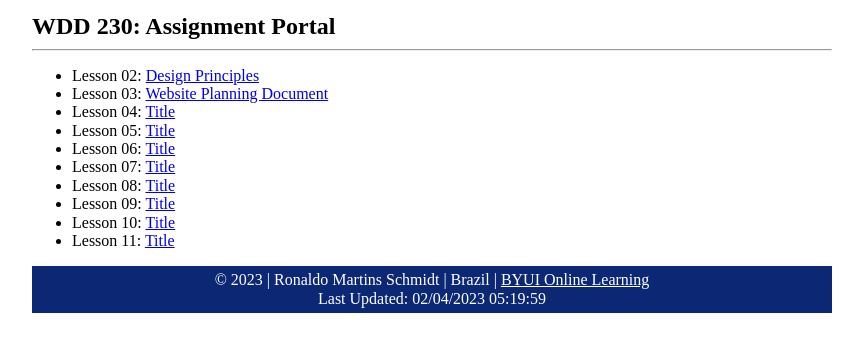
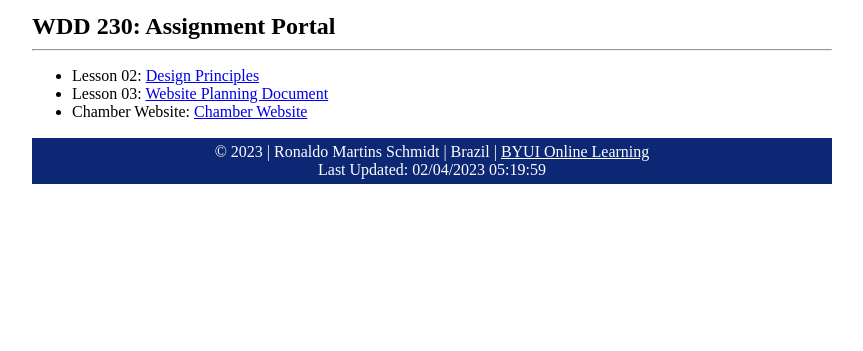
Before and after one commit to alwaid42/wdd230oldold, a plain HTML site: page index.html in a window 1280 px wide. Shown: the part 187-538 px from the top of the page, without its empty margins (208-1071 px from the left). Drawn offline with nearby package versions, Linux system fonts and the light colour scheme.

Commit message:
changed index

```diff
--- a/index.html
+++ b/index.html
@@ -26,14 +26,8 @@
         <ul class="hyperlinks">
             <li>Lesson 02: <a href="lesson2/design-principles.html">Design Principles</a></li>
             <li>Lesson 03: <a href="lesson3">Website Planning Document</a></li>
-            <li>Lesson 04: <a href="#">Title</a></li>
-            <li>Lesson 05: <a href="#">Title</a></li>
-            <li>Lesson 06: <a href="#">Title</a></li>
-            <li>Lesson 07: <a href="#">Title</a></li>
-            <li>Lesson 08: <a href="#">Title</a></li>
-            <li>Lesson 09: <a href="#">Title</a></li>
-            <li>Lesson 10: <a href="#">Title</a></li>
-            <li>Lesson 11: <a href="#">Title</a></li>
+            <li>Chamber Website: <a href="chamber/">Chamber Website</a></li>
+
         </ul>
     </main>
     <footer>
```
